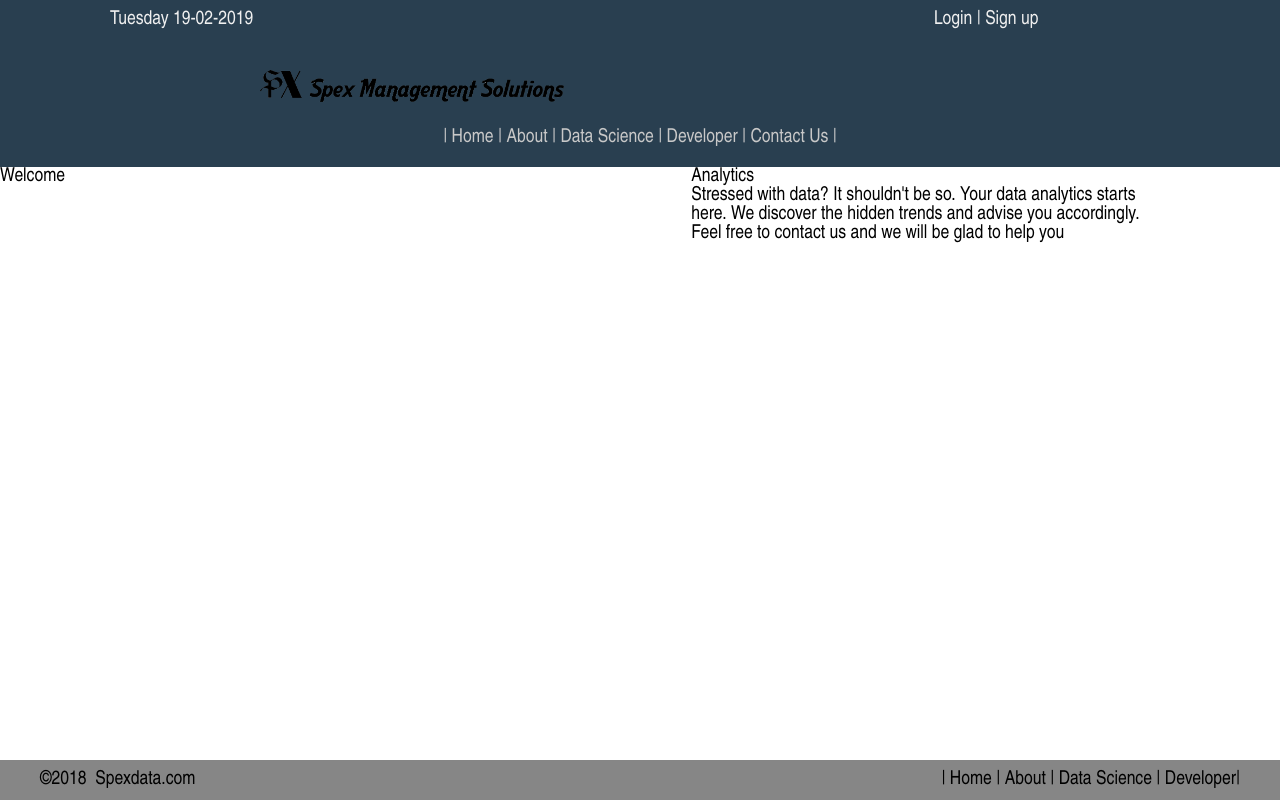
After one commit to fkahindi/developerspot, a PHP site: page /index.php in a window 1280 px wide. The commit adds this page. Run offline with PHP 8.4, Linux system fonts and the light colour scheme.

Commit message:
Converted index.html to index.php and added more styles in the header section

```diff
--- a/css/main.css
+++ b/css/main.css
@@ -38,6 +38,9 @@ body {
 ol, ul {
   list-style: none;
 }
+a{
+	text-decoration:none;
+}
 blockquote, q {
   quotes: none;
 }
@@ -69,6 +72,10 @@ header{
 	width:100%;
 	padding:0;
 	background:#293f50;
+
+}
+.date-bar, .login-bar a{
+	color:rgb(240, 240,240);
 }
 footer{
 	width:100%;
@@ -185,10 +192,16 @@ General classes
 Header
 =================================================
 */
+.date-bar{
+	width:20%;
+	height:60px;
+	margin-left:100px;
+	padding:10px;
+}
 .login-bar{
+	width:20%;
 	height:60px;
-	float:right;
-	margin-right:200px;
+	margin-right:100px;
 	padding:10px;
 }
 .banner{
@@ -210,10 +223,10 @@ nav li{
 }
 nav a{
 	text-decoration:none;
-	color:black;
+	color:rgb(200,200,200);
 }
 nav a:hover{
-	color:gray;
+	color:rgb(240, 240,240);
 	font-weight:bold
 }
 footer li{
@@ -224,7 +237,7 @@ footer a{
 	color:black;
 }
 footer a:hover{
-	color:red;
+	color:rgb(240, 240,240);
 	font-weight:bold;
 }
 /*
--- /dev/null
+++ b/index.php
@@ -0,0 +1,71 @@
+<!DOCTYPE html>
+<html lang="en">
+<head>
+	<meta charset="UTF-8">
+	<meta name="viewport" content="width=device-width, initial-scale=1.0">
+	<meta name="author" content="Francis Kahindi">
+	<title>Spex Management Solutions: Consulting</title>
+	<link rel="stylesheet" href="css/main.css">
+	<link rel="icon" href="icons/logoicon.png" sizes="16x16 32x32" type="image/x-icon">
+	<script type="text/javascript" src="js/dates.js"></script>
+</head>
+<body>
+	<header>
+		<div class="group">
+			<div class="float-left date-bar">
+				<?php date_default_timezone_set("Africa/Nairobi"); echo date("l"). "  ". date("d-m-Y");?>
+
+			</div>
+			<div class="float-right login-bar">
+				<a href="#">Login |</a>
+				<a href="#">Sign up</a>
+			</div>
+		</div>
+		<div class="group banner">
+			<img src="images/spexbanner.png" alt="Spex Banner" width="40%" height="50%">
+
+		</div>
+		<div>
+			<nav>
+				<ul>
+					<li><a href="#">| Home |</a></li>
+					<li><a href="#"> About |</a></li>
+					<li><a href="#"> Data Science |</a></li>
+					<li><a href="#"> Developer |</a></li>
+					<li><a href="#"> Contact Us |</a></li>
+				</ul>
+
+			</nav>
+		</div>
+	</header>
+	<main class="group">
+		<section class='col-3-5'>
+			<h1>Welcome</h1>
+
+		</section><!--
+		--><aside class='col-2-5'>
+			<h2>Analytics</h2>
+			<p>Stressed with data? It shouldn't be so. Your data analytics starts here. We discover the hidden trends and advise you accordingly.</p>
+			<p>Feel free to contact us and we will be glad to help you</p>
+		</aside>
+
+	</main>
+
+
+
+	<footer>
+		<div class="group">
+			<span class="float-left">&copy;2018 &nbsp;Spexdata.com</span>
+			<span class="float-right">
+				<ul>
+					<li><a href="#">| Home |</a></li>
+					<li><a href="#"> About |</a></li>
+					<li><a href="#"> Data Science |</a></li>
+					<li><a href="#"> Developer|</a></li>
+				</ul>
+			</span>
+		</div>
+
+	</footer>
+</body>
+</html>
```
